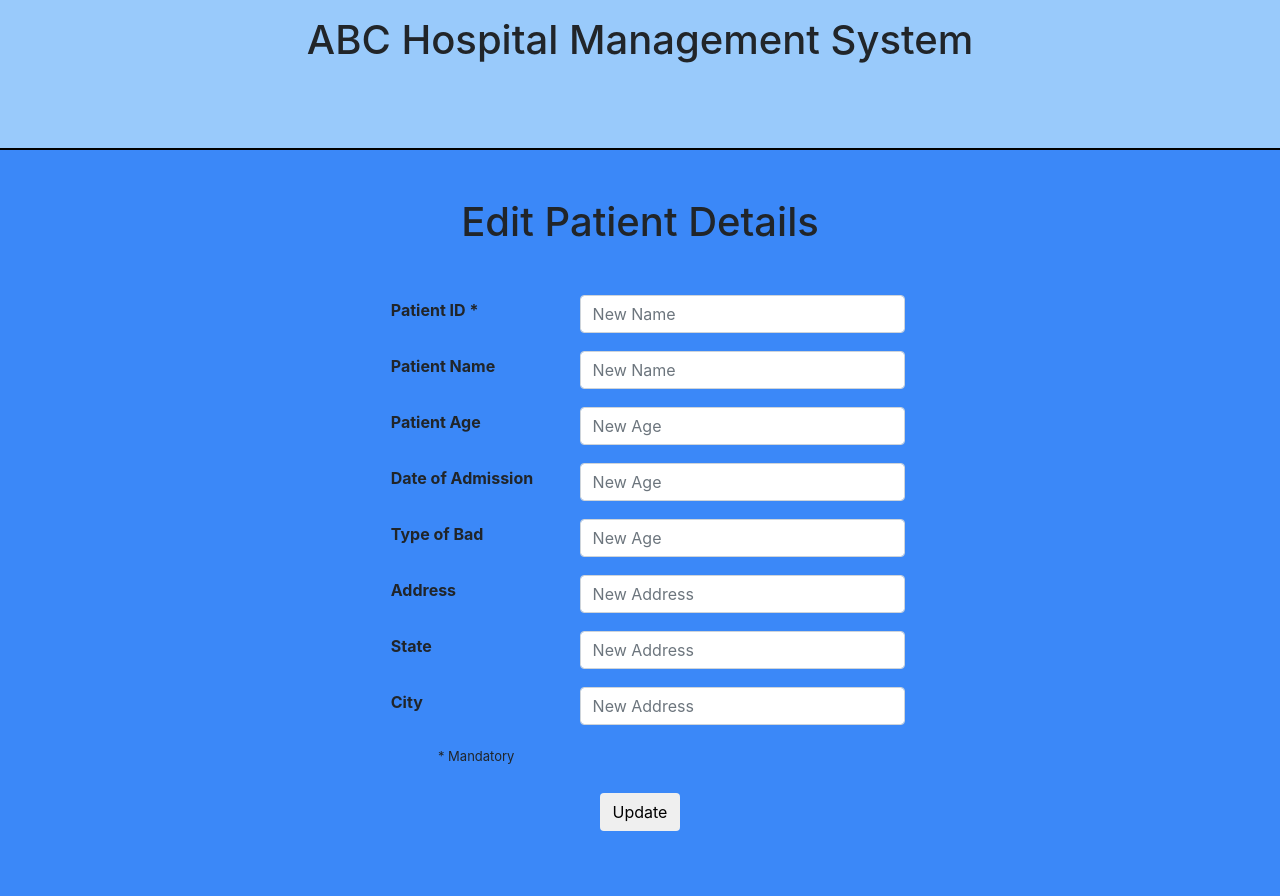
After one commit to satheesh22g/Hospital-Management-System, a Flask app: template templates/editpatient.html in a window 1280 px wide. The commit adds this page. Run offline with Flask 2, Linux system fonts and the light colour scheme; the template is opened without the code that fills it, so the values that code supplies are empty; some libraries are stand-ins or nearby versions.

Commit message:
edit patient frontend

```diff
--- a/app.py
+++ b/app.py
@@ -95,6 +95,34 @@ def addpatient():
             # flash(f'SSN id : {id} is already present in database.','warning')
     return render_template("addpatient.html",addpatient=True)
 
+@app.route("/editpatient")
+def editpatient():
+    return render_template("editpatient.html",addpatient=True)
+
+#     if 'user' not in session:
+#         return redirect(url_for('login'))
+#     if session['usert'] != "RDE":
+#         flash("You don't have access to this page","warning")
+#         return redirect(url_for('dashboard'))
+#     if request.method == "POST":
+#         id = int(request.form.get("ssn_id"))
+#         name = request.form.get("name")
+#         age= int(request.form.get("age"))
+#         date = request.form.get("Date_of_Admission")
+#         typeofbed = request.form.get("typeofbed")
+#         address = request.form.get("address")
+#         state = request.form.get("state")
+#         city = request.form.get("city")
+#         status = "Active"
+#         query = Patients(id=id,name=name,age=age,DateofAdm =date,TypeofBed=typeofbed,address=address,state=state,city=city,status=status)
+#         db.add(query)
+#         db.commit()
+#         return redirect(url_for('dashboard'))
+#     else:
+#         flash(f'is already present in database.','warning')
+#         # flash(f'SSN id : {id} is already present in database.','warning')
+#     return render_template("addpatient.html",addpatient=True)
+
 # Logout
 @app.route("/logout")
 def logout():
--- a/static/css/style.css
+++ b/static/css/style.css
@@ -112,3 +112,7 @@ a{
 .subnav-content .nav-link:hover {
     background-color: #3b88f8;
 }
+label.notice{
+    font-size: 13px;
+    font-weight: 400;
+}
--- /dev/null
+++ b/templates/editpatient.html
@@ -0,0 +1,127 @@
+{% extends "layout.html" %}
+
+{% block title %}Edit Patient{% endblock %}
+
+{% block content %}
+<div class = "col-md-8 mx-auto">
+    <h1 class="text-center">Edit Patient Details</h1>
+    <div class="mt-5 text-center">
+            <form action="" method="POST">
+                <table class="col-sm-9 mx-auto">
+                    <tbody>
+                        <tr>
+                            <th>
+                                <div class="form-group input-group">
+                                    <label class="pl-3">Patient ID *</label>
+                                </div>
+                            </th>
+                            <th>
+                                <div class="form-group input-group pl-3">
+                                    <input class="form-control" name="name" id="name" type="textfield" placeholder="New Name" required maxlength="50">
+                                 </div>
+                            </th>
+                        </tr>
+                        <tr>
+                            <th>
+                                <div class="form-group input-group">
+                                    <label class="pl-3" for="name">Patient Name</label>
+                                </div>
+                            </th>
+                            <th>
+                                <div class="form-group input-group pl-3">
+                                   <input class="form-control" name="name" id="name" type="textfield" placeholder="New Name" required maxlength="50">
+                                </div>
+                            </th>
+                        </tr>
+                        <tr>
+                            <th>
+                                <div class="form-group input-group">
+                                    <label class="pl-3" for="age">Patient Age</label>
+                                </div>
+                            </th>
+                            <th>
+                                <div class="form-group input-group pl-3">
+                                   <input class="form-control" name="age" id="age" type="textfield" placeholder="New Age" maxlength="3">
+                                </div>
+                            </th>
+                        </tr>
+                        <tr>
+                            <th>
+                                <div class="form-group input-group">
+                                    <label class="pl-3" for="doa">Date of Admission</label>
+                                </div>
+                            </th>
+                            <th>
+                                <div class="form-group input-group pl-3">
+                                   <input class="form-control" name="doa" id="doa" type="textfield" placeholder="New Age" maxlength="3">
+                                </div>
+                            </th>
+                        </tr>
+                        <tr>
+                            <th>
+                                <div class="form-group input-group">
+                                    <label class="pl-3" for="tob">Type of Bad</label>
+                                </div>
+                            </th>
+                            <th>
+                                <div class="form-group input-group pl-3">
+                                   <input class="form-control" name="rob" id="rob" type="textfield" placeholder="New Age" maxlength="3">
+                                </div>
+                            </th>
+                        </tr>
+                        <tr>
+                            <th>
+                                <div class="form-group input-group">
+                                    <label class="pl-3" for="address">Address</label>
+                                </div>
+                            </th>
+                            <th>
+                                <div class="form-group input-group pl-3">
+                                   <input class="form-control" name="address" id="address" type="textfield" placeholder="New Address" maxlength="100">
+                                </div>
+                            </th>
+                        </tr>
+                        <tr>
+                            <th>
+                                <div class="form-group input-group">
+                                    <label class="pl-3" for="state">State</label>
+                                </div>
+                            </th>
+                            <th>
+                                <div class="form-group input-group pl-3">
+                                   <input class="form-control" name="state" id="state" type="textfield" placeholder="New Address" maxlength="100">
+                                </div>
+                            </th>
+                        </tr>
+                        <tr>
+                            <th>
+                                <div class="form-group input-group">
+                                    <label class="pl-3" for="city">City</label>
+                                </div>
+                            </th>
+                            <th>
+                                <div class="form-group input-group pl-3">
+                                   <input class="form-control" name="city" id="city" type="textfield" placeholder="New Address" maxlength="100">
+                                </div>
+                            </th>
+                        </tr>
+
+                        <tr>
+                            <th>
+                                <label class="pl-3 notice">* Mandatory</label>
+                            </th>
+                            <th></th>
+                        </tr>
+                        <tr>
+                            <th colspan="2">
+                                <div class="form-group input-group mt-3">
+                                    <input type="submit" value="Update" onclick="alert('Are you Sure, You want to Edit this Patient data?')" class="btn mx-auto">
+                                </div>
+                            </th>
+                        </tr>
+                    </tbody>
+                </table>
+            </form>
+    </div>
+</div>
+{% endblock %}
```
